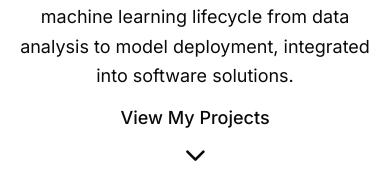
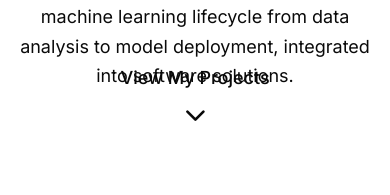
Before and after one commit to rubanzasilva/my_website_claude, a Next.js app: page / in a window 390 px wide. Shown: the part 649-844 px from the top of the page. Built offline with nearby package versions, Linux system fonts and the light colour scheme.

Commit message:
adding latest changes

```diff
--- a/src/components/Hero.tsx
+++ b/src/components/Hero.tsx
@@ -46,7 +46,7 @@ const Hero = () => {
         </div>
 
         {/* Centered CTA button with drop down effect */}
-        <div className="absolute bottom-2 left-1/2 transform -translate-x-1/2 animate-bounce">
+        {/*<div className="absolute bottom-8 sm:bottom-6 md:bottom-4 lg:bottom-2 left-1/2 transform -translate-x-1/2 animate-bounce">
           <button
             onClick={() => scrollToSection('projects')}
             className="text-accent hover:text-black dark:hover:text-white transition-all duration-300 flex flex-col items-center gap-2 group"
@@ -54,7 +54,16 @@ const Hero = () => {
             <span className="text-lg font-medium group-hover:scale-105 transition-transform">View My Projects</span>
             <ChevronDown className="w-8 h-8 group-hover:translate-y-1 transition-transform" />
           </button>
-        </div>
+        </div>*/}
+        <div className="absolute bottom-12 sm:bottom-8 md:bottom-6 lg:bottom-4 xl:bottom-2 left-1/2 transform -translate-x-1/2 animate-bounce">
+  <button
+    onClick={() => scrollToSection('projects')}
+    className="text-accent hover:text-black dark:hover:text-white transition-all duration-300 flex flex-col items-center gap-2 group"
+  >
+    <span className="text-lg font-medium group-hover:scale-105 transition-transform">View My Projects</span>
+    <ChevronDown className="w-8 h-8 group-hover:translate-y-1 transition-transform" />
+  </button>
+</div>
       </div>
     </section>
   );
```
